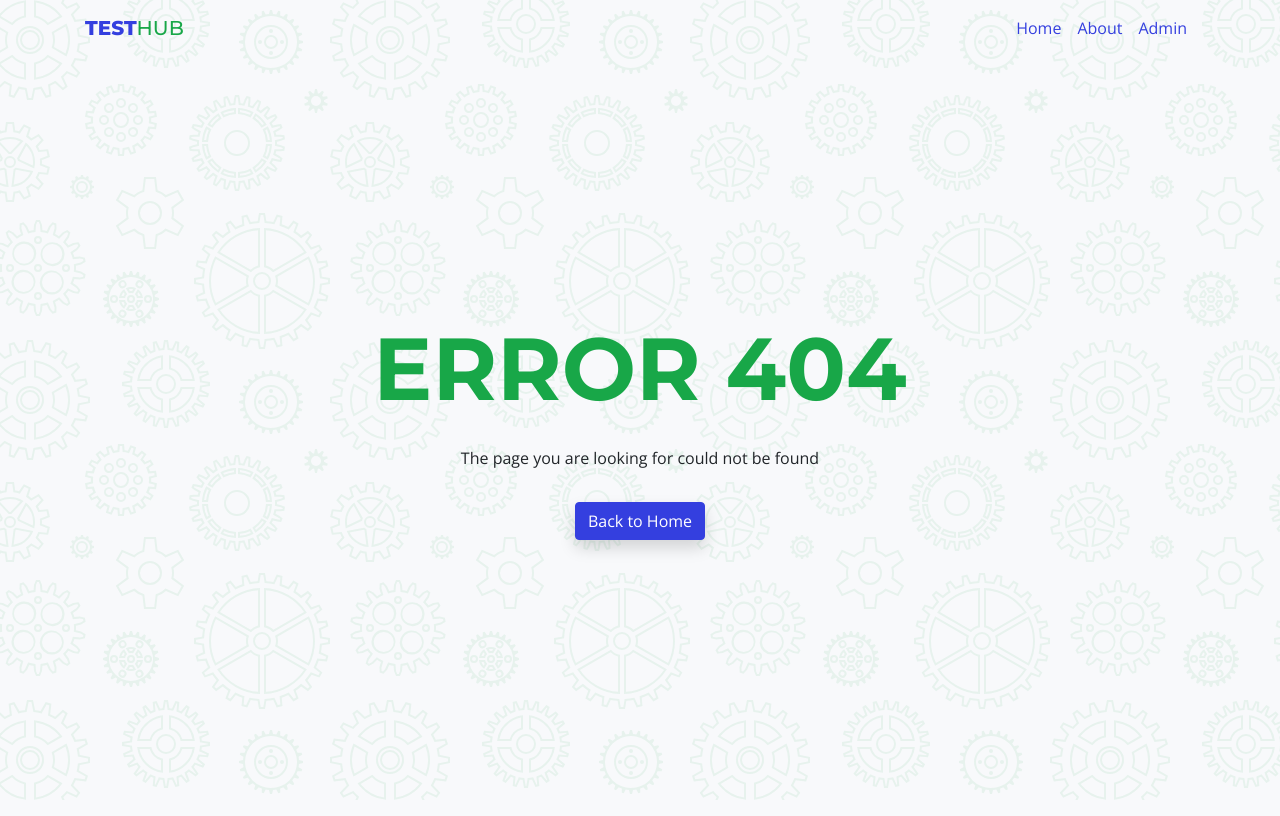
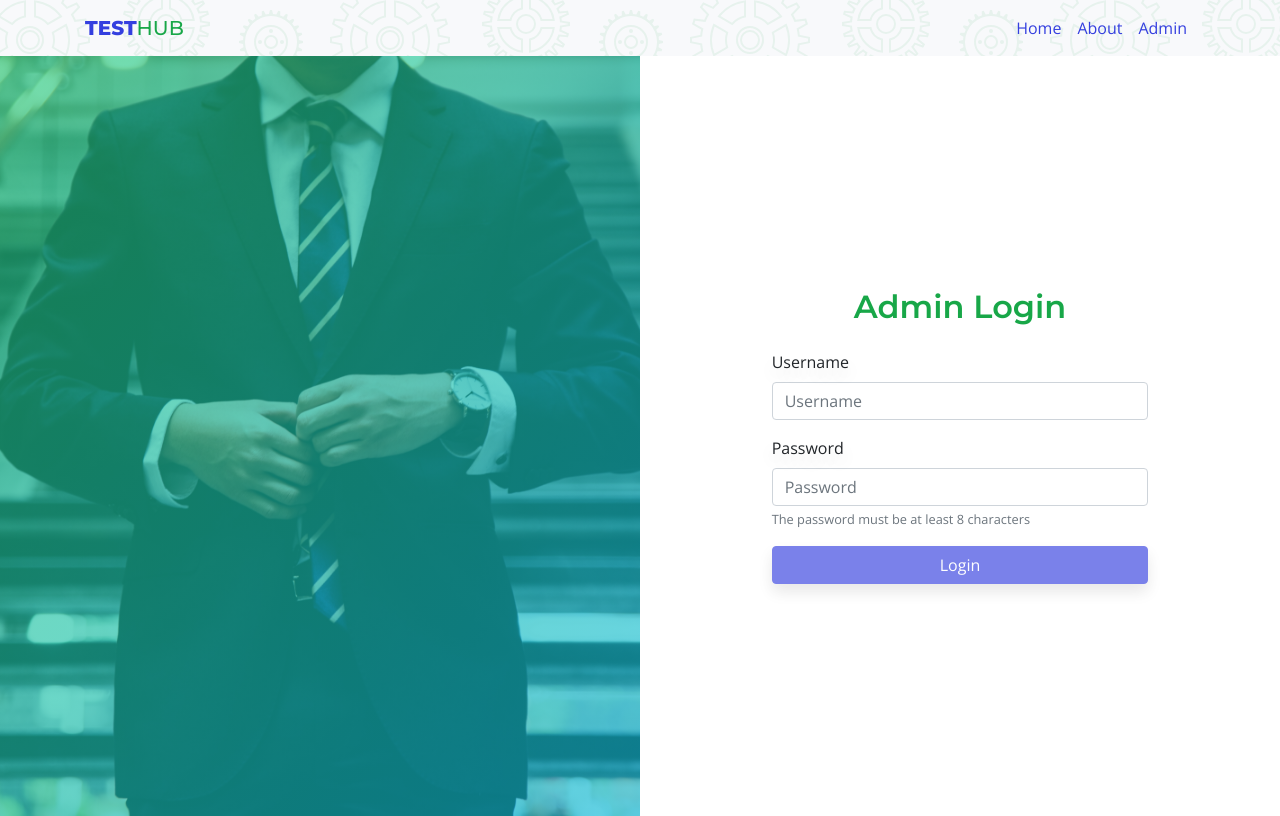
Before and after one commit to 3atharvkurdukar/testhub, a React (Create React App) app: page /login in a window 1280 px wide. Before the commit this address had no page. Built offline with nearby package versions, Linux system fonts and the light colour scheme; what aws-amplify would draw is missing.

Commit message:
Added Admin Login and Logout

```diff
--- a/src/App.js
+++ b/src/App.js
@@ -3,6 +3,8 @@ import { BrowserRouter, Route, Switch } from 'react-router-dom';
 
 import Navbar from './components/Navbar/Navbar';
 import Home from './containers/Home/Home';
+import AdminLogin from './containers/Auth/AdminLogin/AdminLogin';
+import AdminLogout from './containers/Auth/AdminLogout/AdminLogout';
 import Error404Page from './containers/Error404Page/Error404Page';
 import ComingSoonPage from './containers/ComingSoonPage/ComingSoonPage';
 import Practice from './containers/Practice/Practice';
@@ -13,7 +15,7 @@ class App extends Component {
     let navbarLinks = [
       { title: 'Home', href: '/' },
       { title: 'About', href: '/about' },
-      { title: 'Admin', href: '/login/admin' },
+      { title: 'Admin', href: '/login' },
     ];
 
     return (
@@ -23,6 +25,8 @@ class App extends Component {
           <Switch>
             <Route exact path="/" component={Home} />
             <Route exact path="/about" component={ComingSoonPage} />
+            <Route exact path="/login" component={AdminLogin} />
+            <Route exact path="/logout" component={AdminLogout} />
             <Route exact path="/practice" component={Practice} />
             <Route exact path="/review" component={ComingSoonPage} />
             <Route component={Error404Page} />
--- /dev/null
+++ b/src/containers/Auth/AdminLogin/AdminLogin.js
@@ -0,0 +1,109 @@
+import React, { Component } from 'react';
+import { Container, Row, Col, Alert } from 'react-bootstrap';
+import { Redirect } from 'react-router';
+import { connect } from 'react-redux';
+
+import classes from './AdminLogin.module.css';
+import Form from '../../../components/Form/Form';
+import * as adminActions from '../../../store/actions/admin';
+
+class AdminLogin extends Component {
+  state = {
+    loginForm: {
+      formInputs: {
+        username: {
+          elementType: 'input',
+          elementConfig: {
+            type: 'text',
+            placeholder: 'Username',
+          },
+          label: 'Username',
+          value: '',
+          validation: {
+            required: true,
+            isUsername: true,
+          },
+          valid: false,
+          touched: false,
+        },
+        password: {
+          elementType: 'input',
+          elementConfig: {
+            type: 'password',
+            placeholder: 'Password',
+          },
+          label: 'Password',
+          helpText: 'The password must be at least 8 characters',
+          value: '',
+          validation: {
+            required: true,
+            minlength: 8,
+          },
+          valid: false,
+          touched: false,
+        },
+      },
+      submitButton: {
+        variant: 'primary',
+        value: 'Login',
+      },
+    },
+  };
+
+  loginHandler = (formData) => {
+    this.props.onAuth(formData.username, formData.password);
+  };
+
+  render() {
+    return (
+      <React.Fragment>
+        {this.props.isAuth ? <Redirect to="/" /> : null}
+        <Row className="mx-0">
+          <Col lg={6} className={classes.LoginHero}></Col>
+          <Col xs={12} lg={6} className={classes.LoginContainer}>
+            <Container>
+              <Row className="justify-content-center">
+                <Col xs={12}>
+                  <h2 className="text-center text-secondary mb-4">
+                    Admin Login
+                  </h2>
+                </Col>
+                {this.props.errorMsg ? (
+                  <Col xs={12}>
+                    <Alert variant="danger">{this.props.errorMsg}</Alert>
+                  </Col>
+                ) : null}
+                <Col xs={12} md={8}>
+                  <Form
+                    formData={this.state.loginForm.formInputs}
+                    submitButton={this.state.loginForm.submitButton}
+                    loading={this.props.loading}
+                    submitted={this.loginHandler}
+                  />
+                </Col>
+              </Row>
+            </Container>
+          </Col>
+        </Row>
+      </React.Fragment>
+    );
+  }
+}
+
+const mapStateToProps = (state) => {
+  return {
+    loading: state.admin.loading,
+    errorMsg: state.admin.errorMsg,
+    isAuth: state.admin.aAuth != null,
+  };
+};
+
+const mapDispatchToProps = (dispatch) => {
+  return {
+    onCheckAuthState: () => dispatch(adminActions.checkAuthState()),
+    onAuth: (username, password) =>
+      dispatch(adminActions.auth(username, password)),
+  };
+};
+
+export default connect(mapStateToProps, mapDispatchToProps)(AdminLogin);
--- /dev/null
+++ b/src/containers/Auth/AdminLogin/AdminLogin.module.css
@@ -0,0 +1,23 @@
+.LoginHero {
+  display: none;
+}
+
+@media (min-width: 992px) {
+  .LoginHero {
+    display: flex;
+    color: white;
+    justify-content: center;
+    align-items: center;
+    background-image: linear-gradient(135deg, #17c67199, #00b8d899),
+      url('../../../assets/images/adminLoginHero.jpg');
+    background-repeat: no-repeat;
+    background-size: cover;
+    background-position: center center;
+  }
+}
+.LoginContainer {
+  height: 95vh;
+  background: #fff;
+  display: flex;
+  align-items: center;
+}
--- /dev/null
+++ b/src/containers/Auth/AdminLogout/AdminLogout.js
@@ -0,0 +1,27 @@
+import React, { Component } from 'react';
+import { connect } from 'react-redux';
+import { Redirect } from 'react-router';
+import * as adminActions from '../../../store/actions/admin';
+
+class AdminLogout extends Component {
+  componentDidMount() {
+    this.props.onLogout(this.props.aAuth);
+  }
+  render() {
+    return <Redirect to="/" />;
+  }
+}
+
+const mapStateToProps = (state) => {
+  return {
+    aAuth: state.admin.aAuth,
+  };
+};
+
+const mapDispatchToProps = (dispatch) => {
+  return {
+    onLogout: (aAuth) => dispatch(adminActions.logout(aAuth)),
+  };
+};
+
+export default connect(mapStateToProps, mapDispatchToProps)(AdminLogout);
```
Also changed, not shown: src/assets/images/adminLoginHero.jpg (added).
